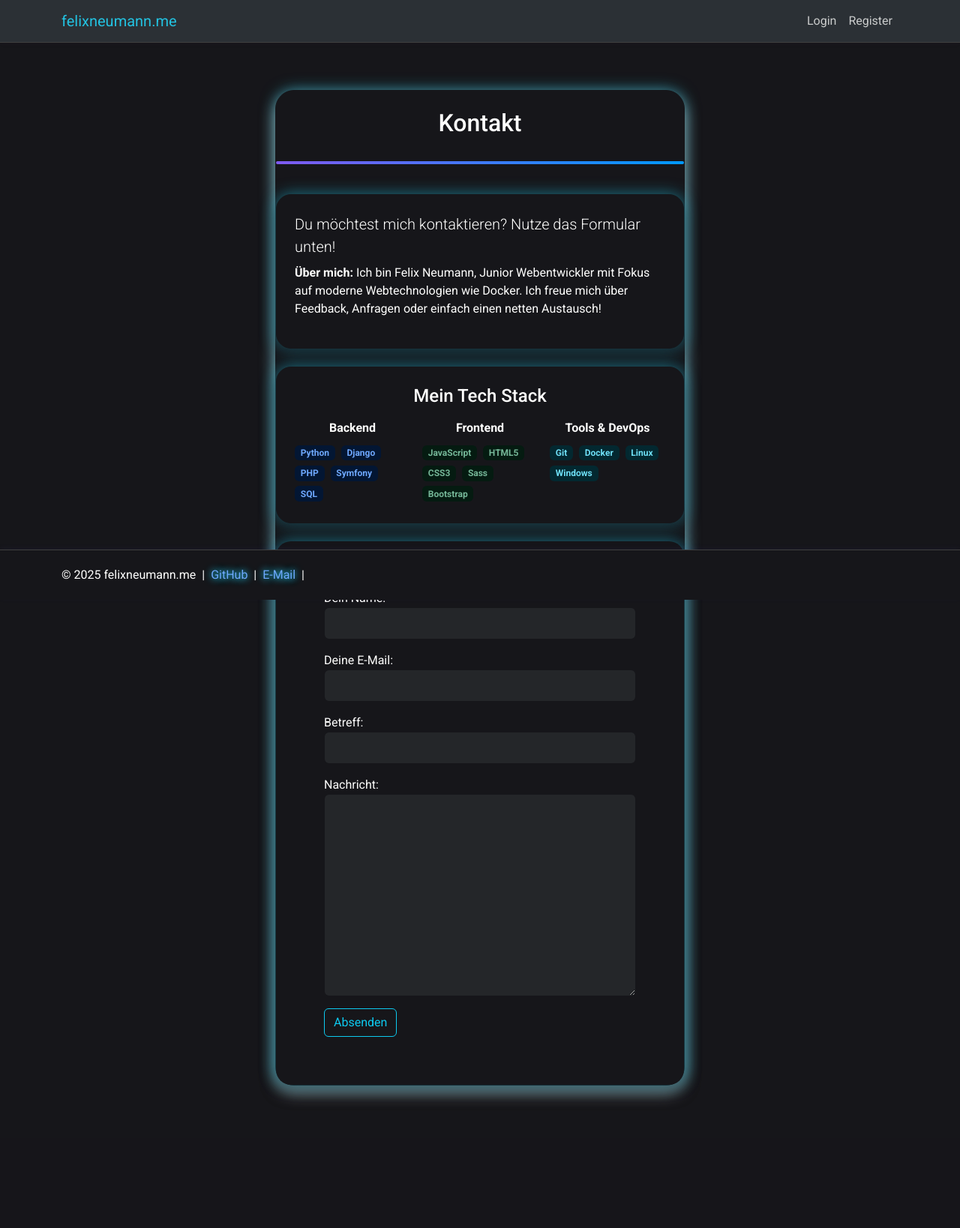
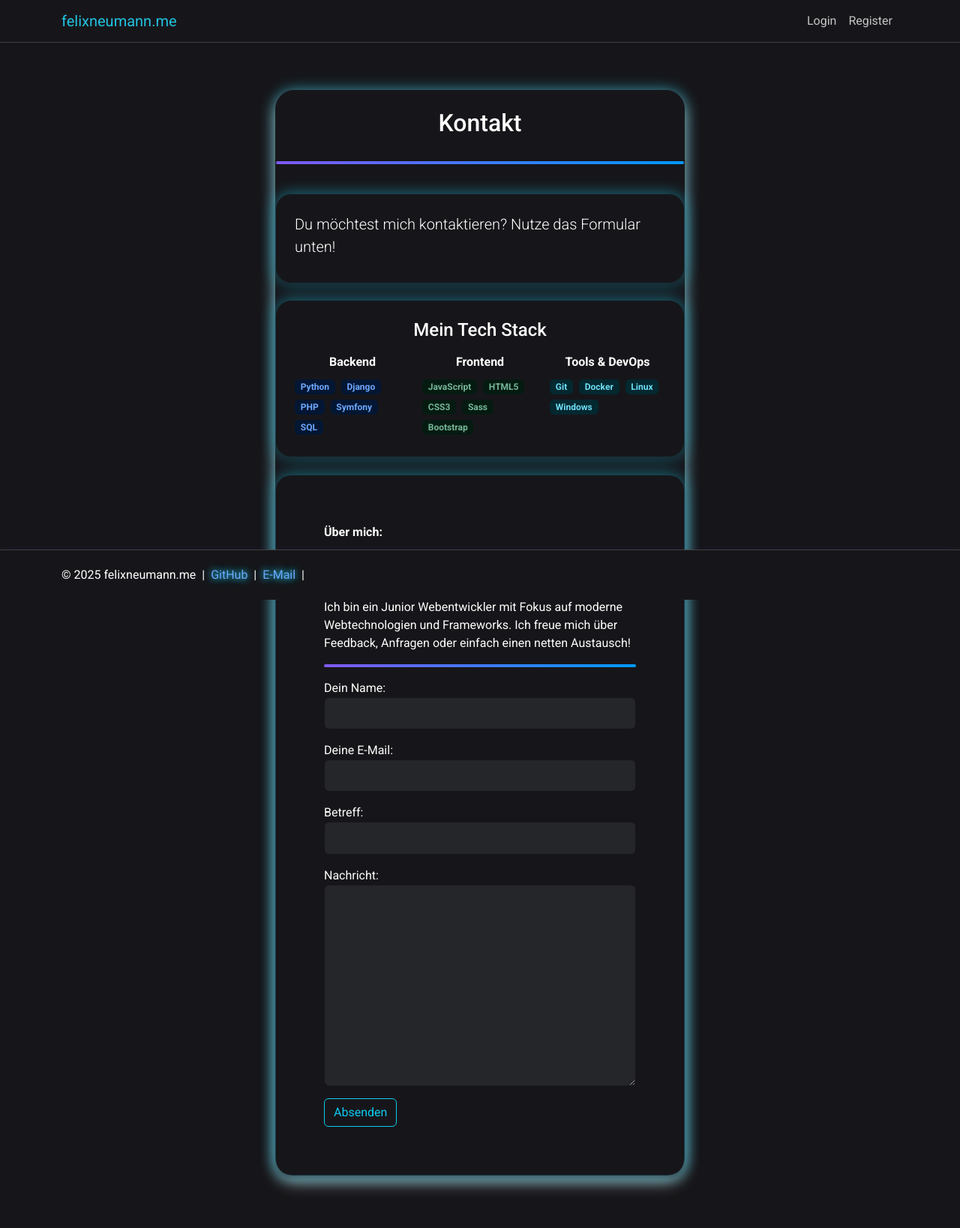
Before and after one commit to fncoding/kid-me, a Django app: page /contact/ in a window 1280 px wide. Shown: the whole page at 75% size. Before the commit the page ends 1469 px from the top, so only its background shows below. Run offline with Django 5.2, Linux system fonts and the light colour scheme; style sheets or scripts are compiled from the project's sources; some libraries are stand-ins or nearby versions.

Commit message:
prod -main

```diff
--- a/src/contact/templates/contact.html
+++ b/src/contact/templates/contact.html
@@ -9,9 +9,7 @@
             <p class="lead mb-2">
                 Du möchtest mich kontaktieren? Nutze das Formular unten!
             </p>
-            <div class="mb-3">
-                <strong>Über mich:</strong> Ich bin Felix Neumann, Junior Webentwickler mit Fokus auf moderne Webtechnologien wie Docker. Ich freue mich über Feedback, Anfragen oder einfach einen netten Austausch!
-            </div>
+
         </div>
         <div class="card secondary-card p-4 mt-4">
             <h4 class="text-center mb-3">Mein Tech Stack</h4>
@@ -43,6 +41,13 @@
         </div>
         <div class="secondary-card p-5 mt-4">
             <div class="card-body">
+               <div class="mb-3">
+                <strong>Über mich:</strong>
+            </div>
+                <p>👋Mein Name ist <strong>Felix Neumann</strong></p>
+                {% include 'components/separator.html' %}
+                <p>Ich bin ein Junior Webentwickler mit Fokus auf moderne Webtechnologien und Frameworks. Ich freue mich über Feedback, Anfragen oder einfach einen netten Austausch!</p>
+                 {% include 'components/separator.html' %}
                 <form method="post">
                     {% csrf_token %}
                     {{ form.as_p }}
--- a/src/login/templates/login/home.html
+++ b/src/login/templates/login/home.html
@@ -5,7 +5,7 @@
 {% block content %}
 <div class="d-flex justify-content-center align-items-center min-vh-100 pt-navbar">
 
-<div class="card main-card text-center p-4 rounded-5 bg-body-tertiary">
+<div class="card main-card text-center p-4 rounded-5">
     <h1 class="display-5 fw-bold">📖 Willkommen </h1>
     {% include 'components/separator.html' %}
     <p class="fs-4">Dies ist die öffentliche Startseite.</p>
--- a/src/login/templates/login/profile_edit.html
+++ b/src/login/templates/login/profile_edit.html
@@ -7,11 +7,11 @@
 {% block content %}
   <div class="d-flex justify-content-center align-items-center min-vh-100 pt-navbar">
     <div class="container card main-card mt-5 pt-3">
-      {% include 'components/separator.html' %}
+
       <h2 class="m- text-center">Profil bearbeiten</h2>
       {% include 'components/separator.html' %}
       <div class="row justify-content-center">
-        <div class="col-lg-6 mb-4">
+        <div class="col-lg-6 mb-4 p-2">
           <div class="card main-card">
             <div class="card-body">
               <h4 class="card-title">Benutzername ändern</h4>
--- a/src/static_src/scss/main.scss
+++ b/src/static_src/scss/main.scss
@@ -62,3 +62,101 @@ h1, h2, h3, h4, h5, h6, .navbar-brand {
   border-radius: 2px;
   margin: 1rem 0;
 }
+
+/* Custom Hamburger Icon sichtbar machen */
+.custom-hamburger {
+    display: inline-block;
+    width: 32px;
+    height: 32px;
+    position: relative;
+    vertical-align: middle;
+    /* Standard kein Ring */
+    box-shadow: none;
+    border-radius: 50%;
+    transition: box-shadow 0.3s;
+}
+.custom-hamburger span {
+    display: block;
+    position: absolute;
+    height: 4px;
+    width: 70%;
+    left: 15%;
+    background: linear-gradient(90deg, #7F5AF0 0%, #0099ff 100%);
+    border-radius: 3px;
+    opacity: 1;
+    transition: all 0.3s cubic-bezier(.4,2,.6,1);
+    box-shadow: 0 1px 8px rgba(127,90,240,0.15);
+}
+.custom-hamburger span:nth-child(1) { top: 7px; }
+.custom-hamburger span:nth-child(2) { top: 14px; }
+.custom-hamburger span:nth-child(3) { top: 21px; }
+
+/* Entferne Bootstrap Standard-Icon falls noch vorhanden */
+.navbar-toggler .navbar-toggler-icon {
+    display: none !important;
+}
+
+// Ring, wenn geöffnet (Bootstrap entfernt .collapsed wenn offen)
+.navbar-toggler:not(.collapsed) {
+  background: transparent !important; // Entfernt grauen Hintergrund
+  box-shadow: none !important;        // Entfernt Bootstrap-Shadow
+}
+
+.navbar-toggler:not(.collapsed) .custom-hamburger {
+  box-shadow: 0 0 0 4px #7F5AF0, 0 0 16px 4px #0099ff88;
+  outline: none;
+}
+
+.navbar-toggler:not(.collapsed) .custom-hamburger {
+    box-shadow: 0 0 0 4px #7F5AF0, 0 0 0 8px #0099ff33;
+    outline: 2px solid transparent;
+    outline-offset: 2px;
+}
+
+.navbar-toggler:focus-visible .custom-hamburger,
+.navbar-toggler:focus .custom-hamburger {
+  position: relative;
+  outline: none;
+}
+.navbar-toggler:focus-visible .custom-hamburger::after,
+.navbar-toggler:focus .custom-hamburger::after {
+  content: "";
+  position: absolute;
+  inset: -6px;
+  border-radius: 50%;
+  z-index: 2;
+  pointer-events: none;
+  background: linear-gradient(90deg, #7F5AF0 0%, #0099ff 100%);
+  opacity: 0.7;
+  box-shadow: 0 0 0 4px #fff, 0 0 16px 4px #0099ff44;
+}
+
+.navbar-toggler:focus,
+.navbar-toggler:focus-visible {
+  outline: none !important;
+  box-shadow: none !important;
+}
+
+.main-card {
+  opacity: 0;
+  transform: translateY(80px); // weiter unten starten
+  transition: opacity 0.7s cubic-bezier(.4,2,.6,1), transform 0.7s cubic-bezier(.4,2,.6,1);
+  will-change: opacity, transform;
+}
+
+.main-card.visible {
+  opacity: 1;
+  transform: translateY(0);
+}
+
+.secondary-card {
+  opacity: 0;
+  transform: translateY(80px); // weiter unten starten
+  transition: opacity 0.9s cubic-bezier(.4,2,.6,1), transform 0.9s cubic-bezier(.4,2,.6,1);
+  will-change: opacity, transform;
+}
+
+.secondary-card.visible {
+  opacity: 1;
+  transform: translateY(0);
+}
--- a/src/static_src/scss/theme.scss
+++ b/src/static_src/scss/theme.scss
@@ -70,9 +70,8 @@ body {
     background-color: $dark-bg;
     border-color: $dark-bg;
     border-radius: 20px;
-    box-shadow: 0 0 26px rgba($purple-accent, 0.7);
-
-    box-shadow: 0 10px 20px rgba($dark-bg, 0.5), 0 0 20px $glow-color;
+    box-shadow: 0 3px 5px rgba($purple-accent, 0.7);
+    box-shadow: 0 4px 6px rgba($dark-bg, 0.5), 0 0 20px $glow-color;
     transition: box-shadow 0.6s cubic-bezier(0.4, 0, 0.2, 1); // <--- etwas langsamer
   }
   .secondary-card > table, thead, th {
@@ -80,8 +79,8 @@ body {
   }
 
   .secondary-card:hover {
-    box-shadow: 0 10px 10px rgba($dark-bg, 0.5), 0 0 20px $glow-color;
-    box-shadow: 0 5px 20px rgba($dark-text, 0.5), 0 0 20px $glow-color;
+    box-shadow: 0 4px 6px rgba($dark-bg, 0.5), 0 0 20px $glow-color;
+    box-shadow: 0 3px 5px rgba($dark-text, 0.5), 0 0 20px $glow-color;
   }
 
   .btn-primary {
--- a/src/templates/base.html
+++ b/src/templates/base.html
@@ -1,16 +1,19 @@
 {% load static %}
-<!doctype html>
+<!DOCTYPE html>
 <html lang="en" data-bs-theme="dark">
   <head>
-    <meta charset="utf-8">
-    <meta name="viewport" content="width=device-width, initial-scale=1">
-    <title>{% block title %}FN{% endblock %}</title>
-    <link rel="stylesheet" href="{% static 'css/main.css' %}">
-    <link rel="stylesheet" href="{% static 'bootstrap-icons/font/bootstrap-icons.css' %}">
-    <link rel="icon" type="image/png" href="{% static 'img/neural.png' %}">
-    <style>
-
-    </style>
+    <meta charset="utf-8" />
+    <meta name="viewport" content="width=device-width, initial-scale=1" />
+    <title>
+      {% block title %}
+        FN
+      {% endblock %}
+    </title>
+    <link rel="stylesheet" href="{% static 'css/main.css' %}" />
+    <link rel="stylesheet" href="{% static 'bootstrap-icons/font/bootstrap-icons.css' %}" />
+    <link rel="icon" type="image/png" href="{% static 'img/neural.png' %}" />
+    <script src="{% static 'js/main-cards-animate.js' %}"></script>
+    <style></style>
   </head>
   <body>
     {% include 'components/navbar.html' %}
@@ -27,6 +30,7 @@
       <div class="row justify-content-center background-dark">
         <div class="col-md-8 col-lg-6">
           {% block content %}
+
           {% endblock %}
         </div>
       </div>
@@ -37,18 +41,30 @@
     <script src="{% static 'js/bootstrap.bundle.min.js' %}"></script>
     <script>
       function togglePassword(inputId, iconSpan) {
-        const input = document.getElementById(inputId);
-        const icon = iconSpan.querySelector('i');
-        if (input.type === "password") {
-            input.type = "text";
-            icon.classList.remove('bi-eye');
-            icon.classList.add('bi-eye-slash');
+        const input = document.getElementById(inputId)
+        const icon = iconSpan.querySelector('i')
+        if (input.type === 'password') {
+          input.type = 'text'
+          icon.classList.remove('bi-eye')
+          icon.classList.add('bi-eye-slash')
         } else {
-            input.type = "password";
-            icon.classList.remove('bi-eye-slash');
-            icon.classList.add('bi-eye');
+          input.type = 'password'
+          icon.classList.remove('bi-eye-slash')
+          icon.classList.add('bi-eye')
         }
       }
+      document.addEventListener('DOMContentLoaded', function () {
+        document.querySelectorAll('.main-card').forEach((card, i) => {
+          setTimeout(() => {
+            card.classList.add('visible')
+          }, 200 + i * 120)
+        })
+        document.querySelectorAll('.secondary-card').forEach((card, i) => {
+          setTimeout(() => {
+            card.classList.add('visible')
+          }, 800 + i * 200) // Späterer und entspannterer Start
+        })
+      })
     </script>
   </body>
 </html>
--- a/src/templates/components/navbar.html
+++ b/src/templates/components/navbar.html
@@ -1,8 +1,13 @@
-<nav class="navbar navbar-expand-lg navbar-dark bg-body-tertiary mb-4 fixed-top">
+<nav class="navbar navbar-expand-lg bg-transparent mb-4 fixed-top shadow-sm custom-navbar-blur">
     <div class="container">
         <a class="navbar-brand" href="{% url 'dashboard' %}">felixneumann.me</a>
-            <button class="navbar-toggler" type="button" data-bs-toggle="collapse" data-bs-target="#navbarNav" aria-controls="navbarNav" aria-expanded="false" aria-label="Toggle navigation">
-                <i class="bi bi-list" style="font-size: 2rem;"></i>
+        <button class="navbar-toggler border-0 p-2" type="button" data-bs-toggle="collapse" data-bs-target="#navbarNav" aria-controls="navbarNav" aria-expanded="false" aria-label="Toggle navigation">
+            <!-- Custom hamburger icon (animated if you like) -->
+            <span class="custom-hamburger">
+                <span></span>
+                <span></span>
+                <span></span>
+            </span>
         </button>
         <div class="collapse navbar-collapse" id="navbarNav">
             <div class="navbar-nav ms-auto">
```
Also changed, not shown: src/login/templates/login/dashboard.html (line endings or trailing spaces). Lines whose indentation alone changed are shown as unchanged.
